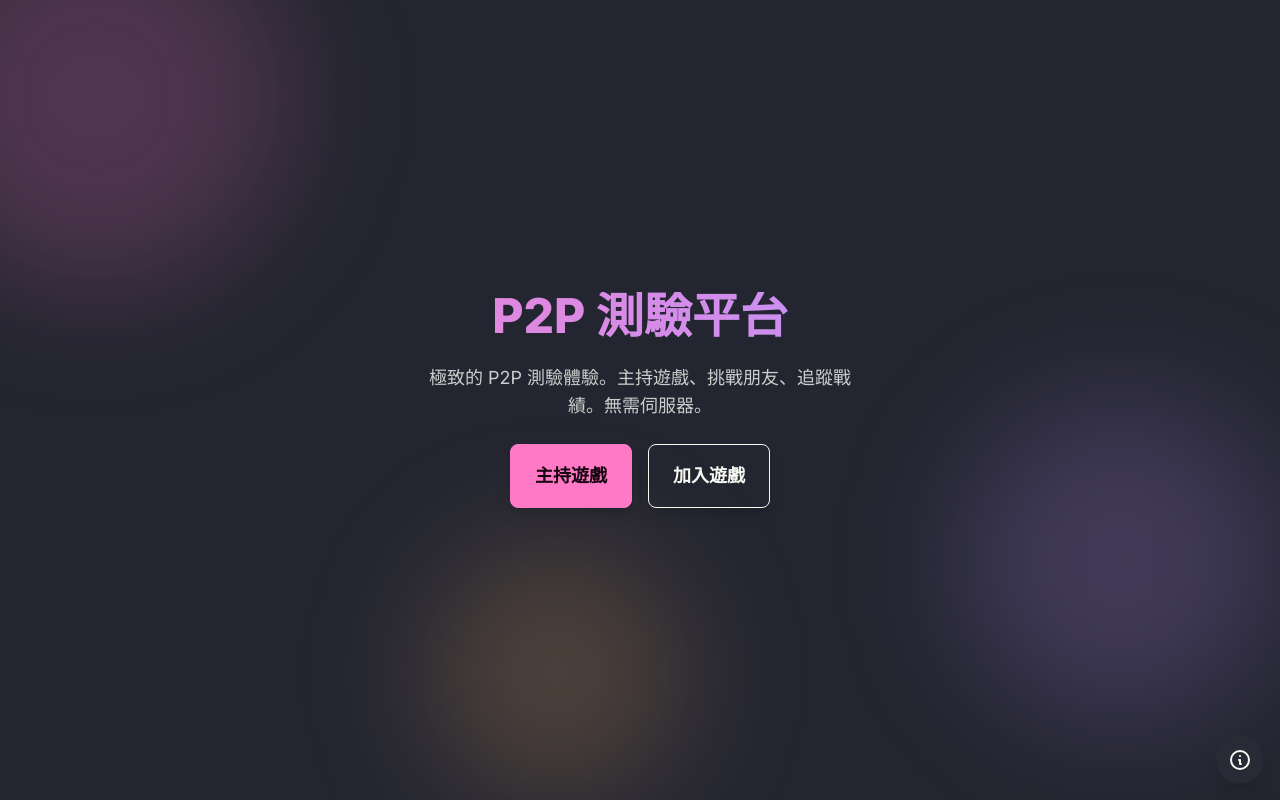
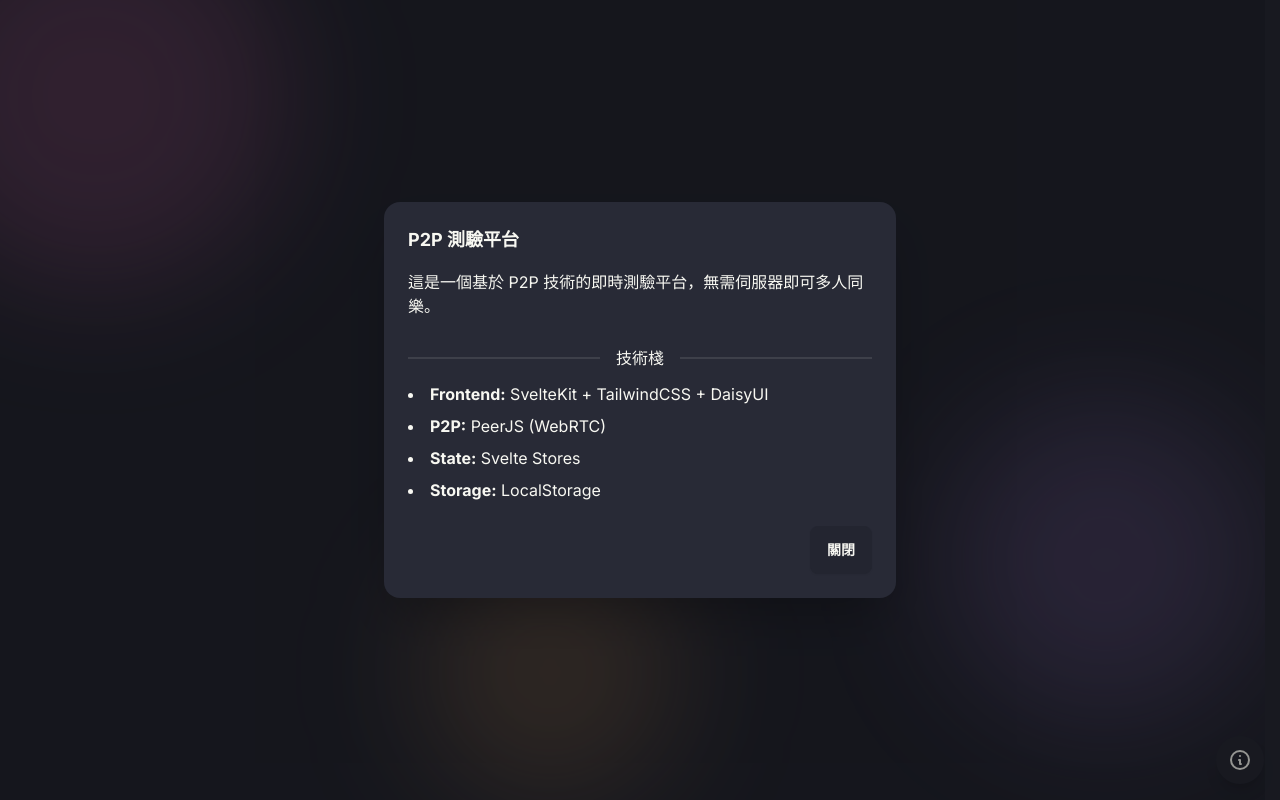
Before and after one commit to s22shadowl/quiz-platform-monorepo, a SvelteKit app in the folder apps/web/: page / in a window 1280 px wide. Both pictures are taken after a click on the button 1240 px from the left and 760 px from the top of the page. Built offline with nearby package versions, Linux system fonts and the light colour scheme.

Commit message:
fix: resolve feedback (Room ID init, Project Info modal, Import help) and add tests

```diff
--- /dev/null
+++ b/apps/web/src/lib/utils/quizUtils.ts
@@ -0,0 +1,27 @@
+import type { Quiz } from "../types";
+import { v4 as uuidv4 } from "uuid";
+
+export function validateAndParseQuiz(jsonString: string): Quiz {
+  try {
+    const json = JSON.parse(jsonString);
+    if (!json.title || !Array.isArray(json.questions)) {
+      throw new Error("Invalid quiz format: Missing title or questions");
+    }
+    // Generate new IDs to avoid conflicts
+    return {
+      ...json,
+      id: uuidv4(),
+      createdAt: Date.now(),
+      updatedAt: Date.now(),
+    };
+  } catch {
+    throw new Error("Failed to parse quiz JSON");
+  }
+}
+
+export function generateQuizExportData(quiz: Quiz): string {
+  return (
+    "data:text/json;charset=utf-8," +
+    encodeURIComponent(JSON.stringify(quiz, null, 2))
+  );
+}
--- a/apps/web/src/routes/+page.svelte
+++ b/apps/web/src/routes/+page.svelte
@@ -45,11 +45,16 @@
   </div>
 
   <div class="fixed bottom-4 right-4">
-    <div
-      class="tooltip tooltip-left"
-      data-tip="P2P 測驗平台 - 使用 SvelteKit & PeerJS 建構"
+    <button
+      class="btn btn-circle btn-ghost bg-base-100 shadow-lg"
+      on:click={() => {
+        const modal = document.getElementById("project_info_modal")
+        if (modal && "showModal" in modal) {
+          // @ts-expect-error - showModal is not in HTMLElement type definition
+          modal.showModal()
+        }
+      }}
     >
-      <button class="btn btn-circle btn-ghost bg-base-100 shadow-lg">
       <svg
         xmlns="http://www.w3.org/2000/svg"
         fill="none"
@@ -64,7 +69,30 @@
       >
     </button>
   </div>
+
+  <dialog id="project_info_modal" class="modal">
+    <div class="modal-box">
+      <h3 class="font-bold text-lg">P2P 測驗平台</h3>
+      <p class="py-4">
+        這是一個基於 P2P 技術的即時測驗平台，無需伺服器即可多人同樂。
+      </p>
+      <div class="divider">技術棧</div>
+      <ul class="list-disc list-inside space-y-2">
+        <li><strong>Frontend:</strong> SvelteKit + TailwindCSS + DaisyUI</li>
+        <li><strong>P2P:</strong> PeerJS (WebRTC)</li>
+        <li><strong>State:</strong> Svelte Stores</li>
+        <li><strong>Storage:</strong> LocalStorage</li>
+      </ul>
+      <div class="modal-action">
+        <form method="dialog">
+          <button class="btn">關閉</button>
+        </form>
       </div>
+    </div>
+    <form method="dialog" class="modal-backdrop">
+      <button>close</button>
+    </form>
+  </dialog>
 </div>
 
 <style>
--- a/apps/web/src/routes/host/game/[id]/+page.svelte
+++ b/apps/web/src/routes/host/game/[id]/+page.svelte
@@ -6,6 +6,8 @@
   import { gameStore } from "$lib/stores/gameStore"
   import { quizStore } from "$lib/stores/quizStore"
   import { goto } from "$app/navigation"
+
+  import { connectionManager } from "$lib/connection"
 
   let quizId: string
   let copied = false
@@ -21,6 +23,10 @@
     const quiz = $quizStore.find((q) => q.id === quizId)
     if (quiz) {
       gameStore.initGame(quiz)
+      // Initialize P2P connection if not already connected
+      if (!$connectionStore.peerId) {
+        await connectionManager.init()
+      }
     } else {
       alert("找不到測驗！")
       goto("/host/quizzes")
--- a/apps/web/src/routes/host/quizzes/+page.svelte
+++ b/apps/web/src/routes/host/quizzes/+page.svelte
@@ -4,6 +4,10 @@
   import { goto } from "$app/navigation"
   import { v4 as uuidv4 } from "uuid"
   import type { Quiz } from "$lib/types"
+  import {
+    validateAndParseQuiz,
+    generateQuizExportData,
+  } from "$lib/utils/quizUtils"
 
   onMount(() => {
     quizStore.load()
@@ -29,9 +33,7 @@
   }
 
   function exportQuiz(quiz: Quiz) {
-    const dataStr =
-      "data:text/json;charset=utf-8," +
-      encodeURIComponent(JSON.stringify(quiz, null, 2))
+    const dataStr = generateQuizExportData(quiz)
     const downloadAnchorNode = document.createElement("a")
     downloadAnchorNode.setAttribute("href", dataStr)
     downloadAnchorNode.setAttribute("download", `${quiz.title || "quiz"}.json`)
@@ -54,17 +56,8 @@
     const reader = new FileReader()
     reader.onload = (event) => {
       try {
-        const json = JSON.parse(event.target?.result as string)
-        // Basic validation
-        if (!json.id || !json.title || !Array.isArray(json.questions)) {
-          throw new Error("Invalid quiz format")
-        }
-        // Generate new ID to avoid conflicts
-        json.id = uuidv4()
-        json.createdAt = Date.now()
-        json.updatedAt = Date.now()
-
-        quizStore.add(json)
+        const quiz = validateAndParseQuiz(event.target?.result as string)
+        quizStore.add(quiz)
         alert("匯入成功！")
       } catch (err) {
         alert("匯入失敗：格式錯誤")
@@ -80,14 +73,8 @@
 <div class="container mx-auto">
   <div class="flex justify-between items-center mb-6">
     <h1 class="text-3xl font-bold">我的測驗</h1>
-    <div class="flex gap-2">
-      <input
-        type="file"
-        accept=".json"
-        class="hidden"
-        bind:this={fileInput}
-        on:change={handleImport}
-      />
+    <div class="flex gap-2 items-center">
+      <div class="tooltip tooltip-bottom" data-tip="支援 .json 格式的測驗檔案">
         <button class="btn btn-outline" on:click={triggerImport}>
           <svg
             xmlns="http://www.w3.org/2000/svg"
@@ -103,6 +90,14 @@
           >
           匯入
         </button>
+      </div>
+      <input
+        type="file"
+        accept=".json"
+        class="hidden"
+        bind:this={fileInput}
+        on:change={handleImport}
+      />
       <a href="/host/history" class="btn btn-ghost">歷史紀錄</a>
       <button class="btn btn-primary" on:click={createNewQuiz}>
         <svg
```
Also changed, not shown: 2 other files (tests, documents, lock files or other folders). Lines whose indentation alone changed are shown as unchanged.
